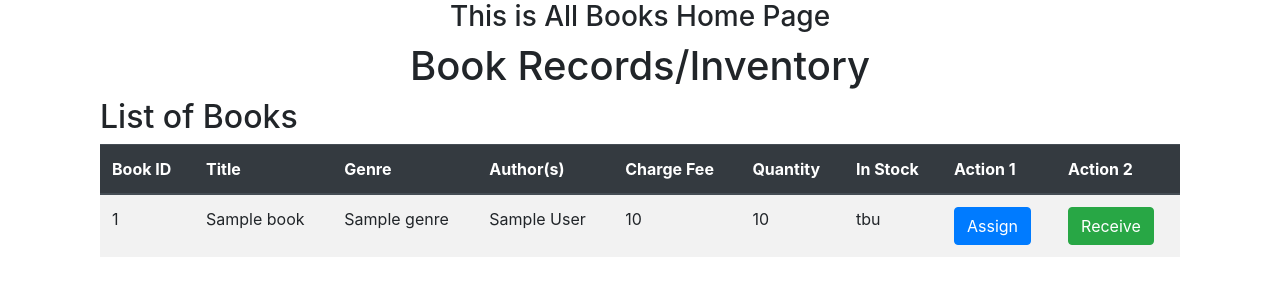
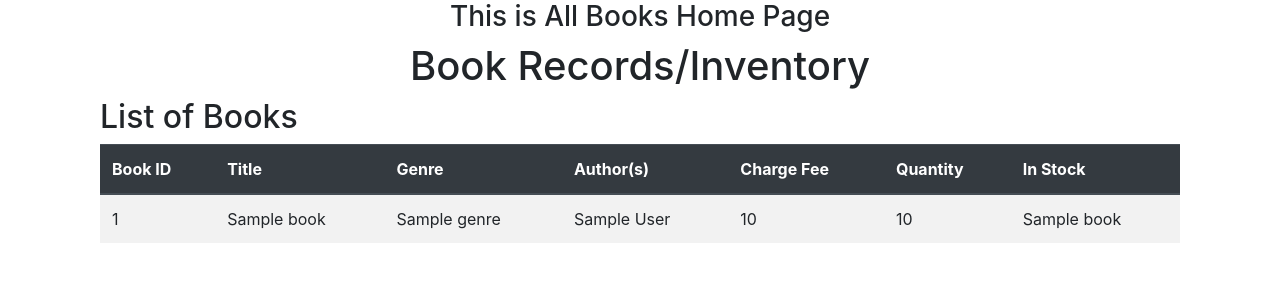
Before and after one commit to FREDRICK-GITHUB/library_crud, a Python web app: template website/templates/books/books.html in a window 1280 px wide. Shown: the part 56-356 px from the top of the page. Run offline with Jinja, Linux system fonts and the light colour scheme; the template is opened without the code that fills it: most values are stand-ins (such as "Sample title", 1, 10 or a date in 2020); some libraries are stand-ins or nearby versions.

Commit message:
added stock quantity data from backend

```diff
--- a/website/templates/books/books.html
+++ b/website/templates/books/books.html
@@ -20,8 +20,6 @@
                 <th>Charge Fee</th>
                 <th>Quantity</th>
                 <th>In Stock</th>
-                <th>Action 1</th>
-                <th>Action 2</th>
             </tr>
         </thead>
         <tbody>
@@ -33,9 +31,7 @@
                 <td>{{ book.authors }}</td>
                 <td>{{ book.charge_fee }}</td>
                 <td>{{ book.quantity }}</td>
-                <td> tbu </td>
-                <td><a href="#" class="btn btn-primary">Assign</a></td>
-                <td><a href="#" class="btn btn-success">Receive</a></td>
+                <td> {{ book_data[book.id].2 }} </td>
             </tr>
             {% endfor %}
         </tbody>
```
Also changed, not shown: website/books.py (+10 -1 lines).
